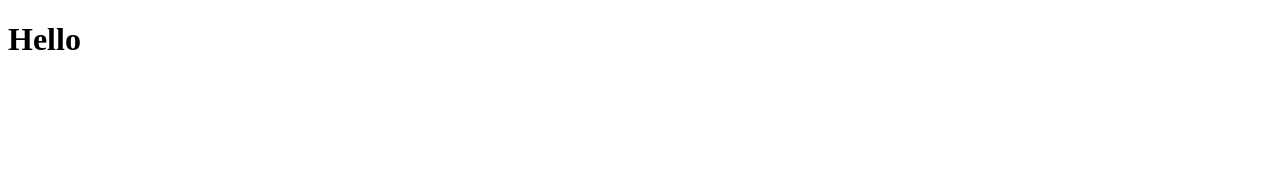
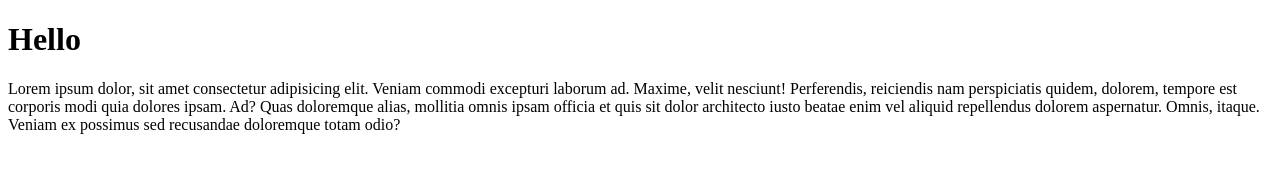
Before and after one commit to 1Zorian1/remoterepository, a plain HTML site: page index.html in a window 1280 px wide. Drawn offline with Linux system fonts and the light colour scheme.

Commit message:
add some code

```diff
--- a/index.html
+++ b/index.html
@@ -7,5 +7,9 @@
 </head>
 <body>
     <h1>Hello</h1>
+
+
+    <p>Lorem ipsum dolor, sit amet consectetur adipisicing elit. Veniam commodi excepturi laborum ad. Maxime, velit nesciunt! Perferendis, reiciendis nam perspiciatis quidem, dolorem, tempore est corporis modi quia dolores ipsam. Ad?
+    Quas doloremque alias, mollitia omnis ipsam officia et quis sit dolor architecto iusto beatae enim vel aliquid repellendus dolorem aspernatur. Omnis, itaque. Veniam ex possimus sed recusandae doloremque totam odio?</p>
 </body>
 </html>
```
